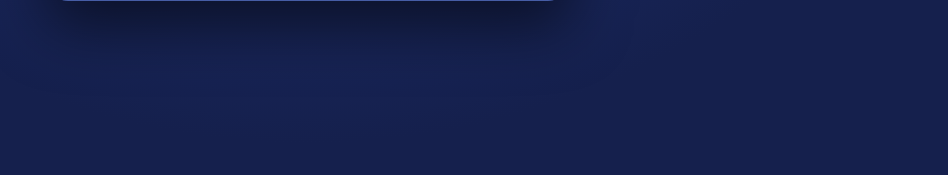
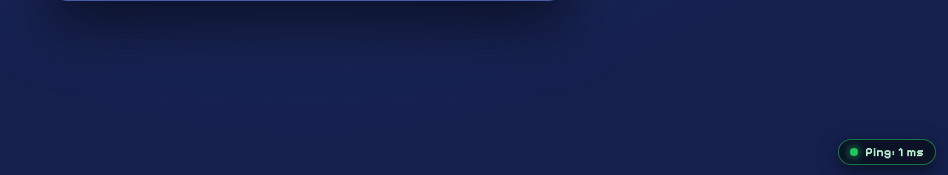
Before and after one commit to 2309Lena/pokemon-web, a Flask app: page / in a window 1280 px wide. Shown: the part 625-800 px from the top of the page, without its empty margins (332-1280 px from the left). Run offline with Flask 3, Linux system fonts and the light colour scheme.

Commit message:
Add live ping counter HUD at bottom-right corner

```diff
--- a/app.py
+++ b/app.py
@@ -225,6 +225,11 @@ def index():
 @app.route("/api/version")
 def api_version():
     return jsonify({"version": get_app_ver()})
+
+
+@app.route("/api/ping")
+def api_ping():
+    return jsonify({"ok": True, "ts": int(time.time() * 1000)})
 
 
 @app.route("/api/register", methods=["POST"])
--- a/static/app.js
+++ b/static/app.js
@@ -198,6 +198,51 @@ function startVersionWatcher() {
   window.addEventListener("focus", checkAppVersion);
 }
 
+let pingPollTimer = null;
+let pingInFlight = false;
+
+async function measurePing() {
+  const hud = document.getElementById("ping-hud");
+  const txt = document.getElementById("ping-text");
+  if (!hud || !txt || pingInFlight) return;
+  pingInFlight = true;
+  const ctrl = new AbortController();
+  const abortId = setTimeout(() => ctrl.abort(), 5000);
+  const t0 = performance.now();
+  try {
+    const res = await fetch(`/api/ping?t=${Date.now()}`, {
+      cache: "no-store",
+      signal: ctrl.signal,
+    });
+    clearTimeout(abortId);
+    if (!res.ok) throw new Error("HTTP " + res.status);
+    const ms = Math.max(1, Math.round(performance.now() - t0));
+    txt.textContent = `Ping: ${ms} ms`;
+    hud.classList.remove("ping-good", "ping-warn", "ping-bad");
+    if (ms < 120) hud.classList.add("ping-good");
+    else if (ms < 300) hud.classList.add("ping-warn");
+    else hud.classList.add("ping-bad");
+  } catch (_) {
+    clearTimeout(abortId);
+    txt.textContent = "Ping: Offline";
+    hud.classList.remove("ping-good", "ping-warn", "ping-bad");
+    hud.classList.add("ping-bad");
+  } finally {
+    pingInFlight = false;
+  }
+}
+
+function startPingMonitor() {
+  measurePing();
+  clearInterval(pingPollTimer);
+  pingPollTimer = setInterval(() => {
+    if (!document.hidden) measurePing();
+  }, 4000);
+  document.addEventListener("visibilitychange", () => {
+    if (!document.hidden) measurePing();
+  });
+}
+
 async function api(url, opts = {}) {
   const res = await fetch(url, {
     headers: { "Content-Type": "application/json" },
@@ -319,6 +364,7 @@ async function logout() {
 // ---------------- INIT & HUD ----------------
 async function bootstrap() {
   startVersionWatcher();
+  startPingMonitor();
   renderStarters();
   try {
     const me = await api("/api/me");
--- a/static/style.css
+++ b/static/style.css
@@ -837,3 +837,41 @@ button:active { transform: translateY(1px); box-shadow: inset 2px 2px 0 rgba(0,0
 .confirm-game-msg { color: #e2e8f0; margin: 0 0 18px; line-height: 1.45; font-size: 0.96rem; }
 .update-reload-card { max-width: 410px; border-color: #38bdf8; box-shadow: 0 0 40px rgba(56, 189, 248, 0.45), 0 22px 54px rgba(0, 0, 0, 0.9); }
 .update-reload-card .confirm-game-msg { margin-bottom: 4px; }
+
+/* Live Ping HUD (bottom-right corner) */
+.ping-hud {
+  position: fixed;
+  right: 12px;
+  bottom: 10px;
+  z-index: 8000;
+  display: inline-flex;
+  align-items: center;
+  gap: 7px;
+  padding: 5px 11px;
+  border-radius: 999px;
+  background: rgba(11, 17, 32, 0.86);
+  backdrop-filter: blur(6px);
+  border: 1.5px solid var(--border);
+  box-shadow: 0 6px 18px rgba(0, 0, 0, 0.5);
+  font-size: 0.78rem;
+  font-weight: 700;
+  color: #e2e8f0;
+  cursor: pointer;
+  user-select: none;
+  transition: border-color 0.2s, color 0.2s;
+}
+.ping-hud:hover { border-color: #647cc4; }
+.ping-dot {
+  width: 8px;
+  height: 8px;
+  border-radius: 50%;
+  background: #22c55e;
+  box-shadow: 0 0 8px currentColor;
+  flex-shrink: 0;
+}
+.ping-hud.ping-good { border-color: rgba(34, 197, 94, 0.55); color: #bbf7d0; }
+.ping-hud.ping-good .ping-dot { background: #22c55e; color: #22c55e; }
+.ping-hud.ping-warn { border-color: rgba(250, 204, 21, 0.65); color: #fef08a; }
+.ping-hud.ping-warn .ping-dot { background: #facc15; color: #facc15; }
+.ping-hud.ping-bad { border-color: rgba(244, 63, 94, 0.7); color: #fecdd3; }
+.ping-hud.ping-bad .ping-dot { background: #f43f5e; color: #f43f5e; }
--- a/templates/index.html
+++ b/templates/index.html
@@ -638,6 +638,12 @@
     </div>
   </div>
 
+  <!-- LIVE PING HUD -->
+  <div id="ping-hud" class="ping-hud ping-good" onclick="measurePing()" title="Độ trễ kết nối tới máy chủ (bấm để đo lại)">
+    <span class="ping-dot"></span>
+    <span id="ping-text">Ping: -- ms</span>
+  </div>
+
   <script src="/static/vfx.js?v={{ asset_v }}"></script>
   <script src="/static/app.js?v={{ asset_v }}"></script>
 </body>
```
